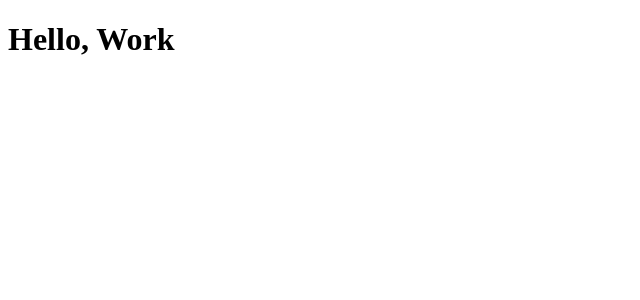
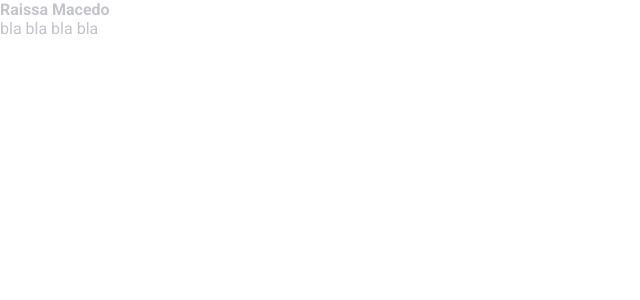
Before and after one commit to RaissaMacedo/Ignite-Feed, a React (Vite) app: page / in a window 1280 px wide. Shown: the top 300 px of the page, without its empty margins (0-640 px from the left). Built offline with nearby package versions, Linux system fonts and the light colour scheme.

Commit message:
estilizaçao das paginas, criando css global

```diff
--- a/index.html
+++ b/index.html
@@ -2,8 +2,15 @@
 <html lang="en">
   <head>
     <meta charset="UTF-8" />
+
+    <link rel="preconnect" href="https://fonts.googleapis.com"/>
+    <link rel="preconnect" href="https://fonts.gstatic.com" crossorigin/>
+
     <link rel="icon" type="image/svg+xml" href="/vite.svg" />
     <meta name="viewport" content="width=device-width, initial-scale=1.0" />
+
+    <link href="https://fonts.googleapis.com/css2?family=Roboto:wght@400;700&display=swap" rel="stylesheet"/>
+
     <title>Vite + React</title>
   </head>
   <body>
--- a/src/App.jsx
+++ b/src/App.jsx
@@ -1,9 +1,13 @@
+import {Post} from './Post';
+ import './global.css'
+export function App() {
+  return (
+   <div>
+     <Post
+      author="Raissa Macedo"
+      content="bla bla bla bla"
+     />
+   </div>
 
-function App() {
-  return (
-
-   <h1>Hello, Work</h1>
   )
 }
-
-export default App
--- /dev/null
+++ b/src/Post.jsx
@@ -0,0 +1,10 @@
+export function Post(props){
+  return (
+    <div>
+   <strong>{props.author}</strong>
+   <p>{props.content}</p>
+   </div>
+  )
+}
+
+// named export, exporta antes do function
--- /dev/null
+++ b/src/components/Header.module.css
@@ -0,0 +1,6 @@
+.header {
+  background: var(--gray-800);
+  display: flex;
+  justify-content: center;
+  height: 80px;
+}
--- /dev/null
+++ b/src/global.css
@@ -0,0 +1,29 @@
+:root {
+  --white: #fff;
+  --gray-100: #e1e1e6;
+  --gray-300: #c4c4cc;
+  --gray-400: #8d8d99;
+  --gray-600: #323238;
+  --gray-700: #29292e;
+  --gray-800:  #202024;
+  --gray-900: #121214;
+
+  --green-500: #00875f;
+}
+* {
+  margin: 0;
+  padding: 0;
+  box-sizing: border-box; //box model.
+}
+
+body {
+  background: var(--grat-900);
+  color: var(--gray-300);
+  --webkit-font-smoothing: antialiased; // padronização de fonte para ficar mais detalhada
+}
+
+body, input, textarea, button {
+  font-family: 'Roboto', sans-serif;
+  font-weight: 400;
+  font-size: 1rem;
+}
--- a/src/main.jsx
+++ b/src/main.jsx
@@ -1,6 +1,6 @@
 import React from 'react'
 import ReactDOM from 'react-dom/client'
-import App from './App.jsx'
+import {App} from './App.jsx'
 
 
 ReactDOM.createRoot(document.getElementById('root')).render(
```
Also changed, not shown: src/components/Header.jsx (added, +8 -0 lines).
